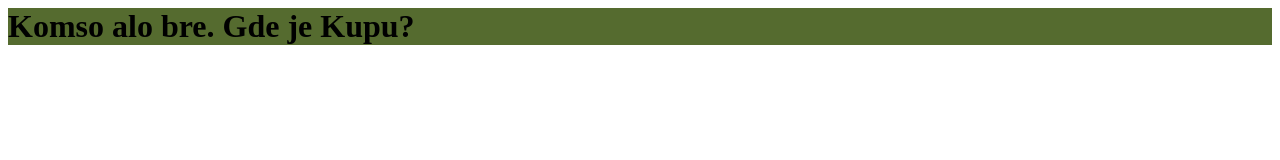
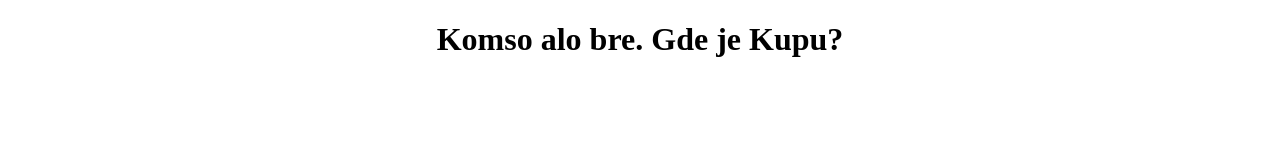
Before and after one commit to komsakomsa/komsakomsa, a plain HTML site: page index.html in a window 1280 px wide. Drawn offline with Linux system fonts and the light colour scheme.

Commit message:
Update index.html

```diff
--- a/index.html
+++ b/index.html
@@ -4,8 +4,11 @@
     <meta charset="utf-8" />
     <meta name="viewport" content="width=device-width, initial-scale=1.0" />
     <title>Komsa</title>
+    <style>
+      body: background-color: darkolivegreen;
+    </style>
   </head>
   <body>
-    <h1 style="margin: auto; background-color: darkolivegreen;">Komso alo bre. Gde je Kupu?</h1>
+    <h1 style="text-align: center">Komso alo bre. Gde je Kupu?</h1>
   </body>
 </html>
```
